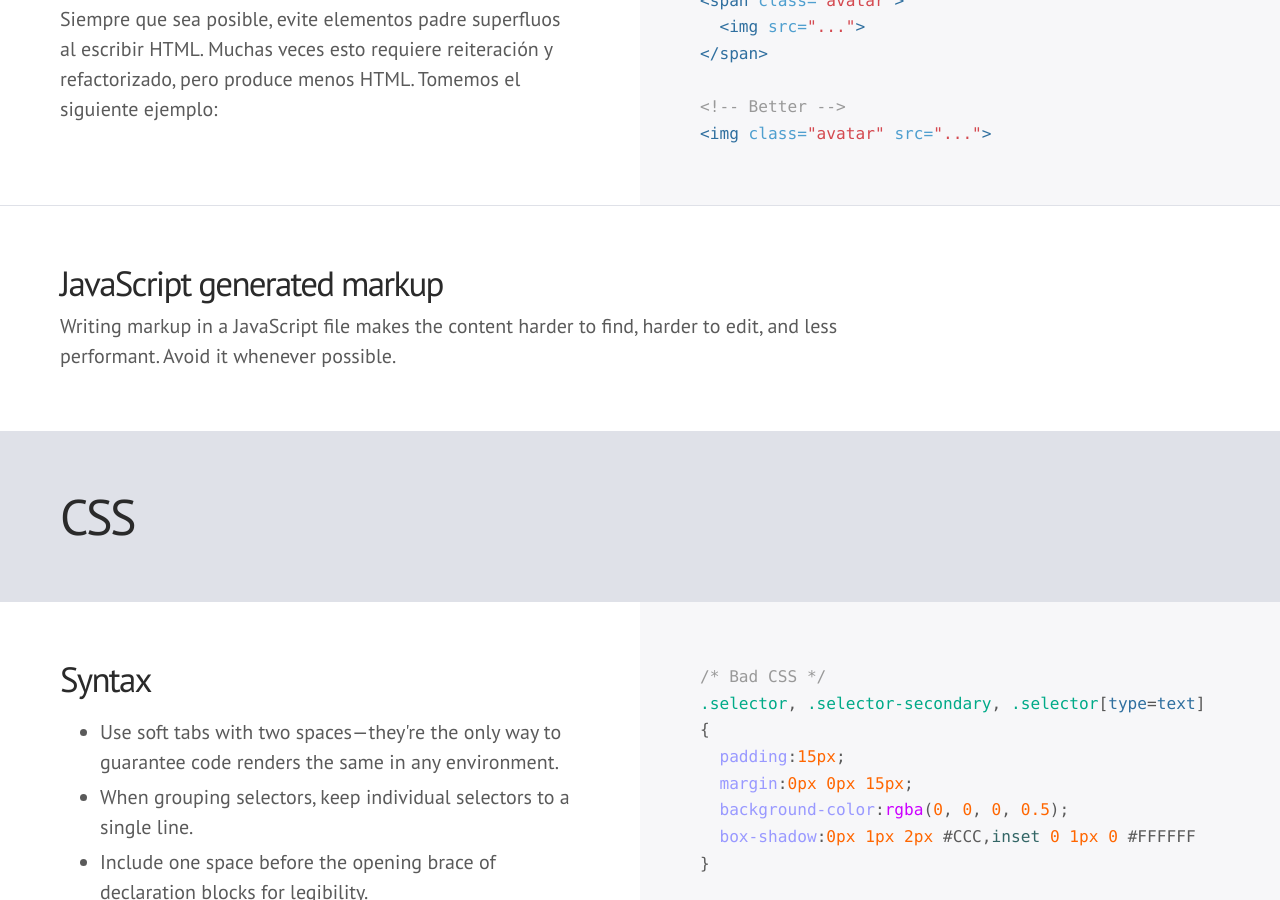
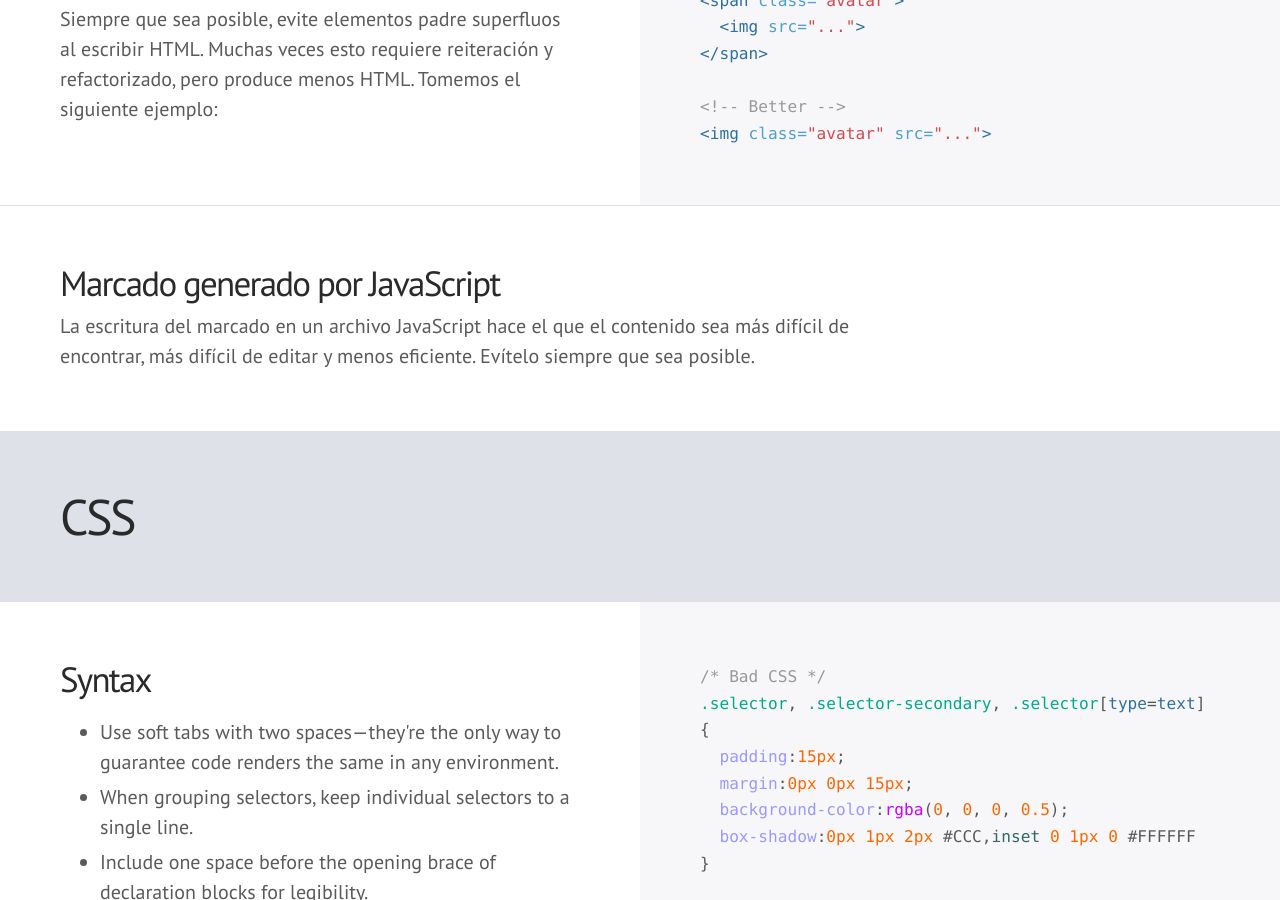
Before and after one commit to mdo/code-guide, a Jekyll site: the page built from index.html, in a window 1280 px wide and 900 px high, scrolled down 6062 px. Built offline with Jekyll 4.4.1, drawn with Linux system fonts in a browser that asks for light colours; some web fonts are replaced; Markdown is read by kramdown in place of the engine named in the settings; comment, search, counter and statistics services are not loaded.

Commit message:
Spanish Translation - Translated the point related to 'JavaScript generated markup'

```diff
--- a/index.html
+++ b/index.html
@@ -199,8 +199,8 @@ layout: default
 
 <div class="section" id="html-javascript">
   <div class="col">
-    <h3>JavaScript generated markup</h3>
-    <p>Writing markup in a JavaScript file makes the content harder to find, harder to edit, and less performant. Avoid it whenever possible.</p>
+    <h3>Marcado generado por JavaScript</h3>
+    <p>La escritura del marcado en un archivo JavaScript hace el que el contenido sea más difícil de encontrar, más difícil de editar y menos eficiente. Evítelo siempre que sea posible.</p>
   </div>
 </div>
 
```
